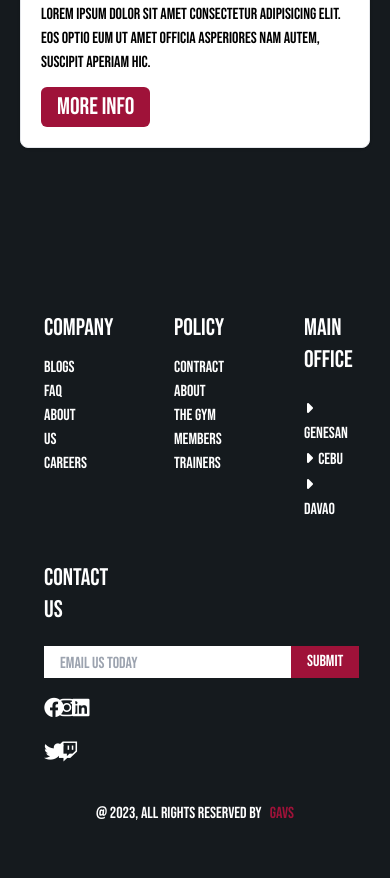
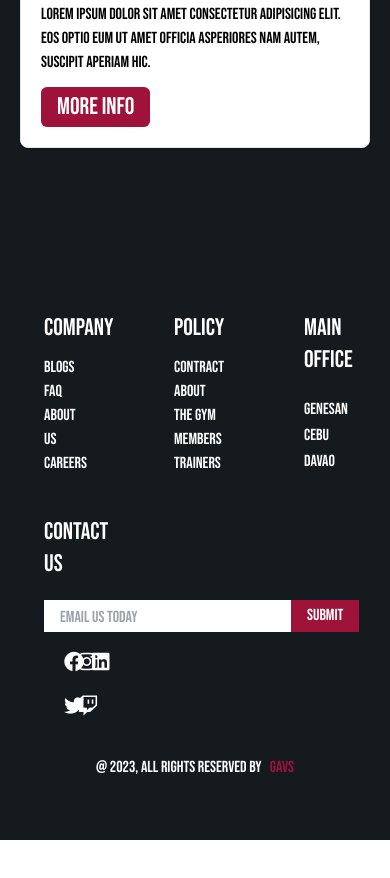
Before and after one commit to thelastjeremiah/gymProject, a website: page page/index.html in a window 390 px wide. Shown: the part 4990-5868 px from the top of the page. After the commit the page ends 5830 px from the top, so only its background shows below. Drawn offline with Linux system fonts and the light colour scheme.

Commit message:
woking on footer mobile

```diff
--- a/page/index.html
+++ b/page/index.html
@@ -214,18 +214,25 @@
 
         <div class="block px-11 md:px-0">
           <span class="text-white BebasNeu font-medium text-2xl block mb-5">main office</span>
+
           <div class="block">
-            <i class="fa-solid fa-caret-down fa-rotate-270 text-white "></i>
-            <span class="BebasNeu text-white ">genesan</span>
+            <div class="hidden md:block">
+              <i class="fa-solid fa-caret-down fa-rotate-270 text-white"></i>
+            </div>
+            <span class="BebasNeu text-white">genesan</span>
           </div>
 
           <div class="block">
-            <i class="fa-solid fa-caret-down fa-rotate-270 text-white  "></i>
-            <span class="BebasNeu text-white ">cebu</span>
+            <div class="hidden md:block">
+              <i class="fa-solid fa-caret-down fa-rotate-270 text-white"></i>
+            </div>
+            <span class="BebasNeu text-white">cebu</span>
           </div>
 
           <div class="block">
-            <i class="fa-solid fa-caret-down fa-rotate-270 text-white "></i>
+            <div class="hidden md:block">
+              <i class="fa-solid fa-caret-down fa-rotate-270 text-white"></i>
+            </div>
             <span class="BebasNeu text-white">davao</span>
           </div>
 
@@ -243,11 +250,11 @@
           </div>
 
           <div class="grid grid-cols-3 gap-y-6 mt-5 gap-x-0 md:gap-x-3">
-            <i class="fa-brands fa-facebook text-white text-xl block cursor-pointer mr-5 md:mr-0"></i>
-            <i class="fa-brands fa-instagram text-white text-xl block cursor-pointer mr-5 md:mr-0"></i>
-            <i class="fa-brands fa-linkedin text-white text-xl block cursor-pointer mr-5 md:mr-0"></i>
-            <i class="fa-brands fa-twitter text-white text-xl block cursor-pointer mr-5 md:mr-0"></i>
-            <i class="fa-brands fa-twitch text-white text-xl block cursor-pointer mr-5 md:mr-0"></i>
+            <i class="fa-brands fa-facebook text-white text-xl block cursor-pointer px-5 md:px-0"></i>
+            <i class="fa-brands fa-instagram text-white text-xl block cursor-pointer px-5 md:px-0"></i>
+            <i class="fa-brands fa-linkedin text-white text-xl block cursor-pointer px-5 md:px-0"></i>
+            <i class="fa-brands fa-twitter text-white text-xl block cursor-pointer px-5 md:px-0"></i>
+            <i class="fa-brands fa-twitch text-white text-xl block cursor-pointer px-5 md:px-0"></i>
           </div>
 
         </div>
```
Also changed, not shown: css/main.css.
